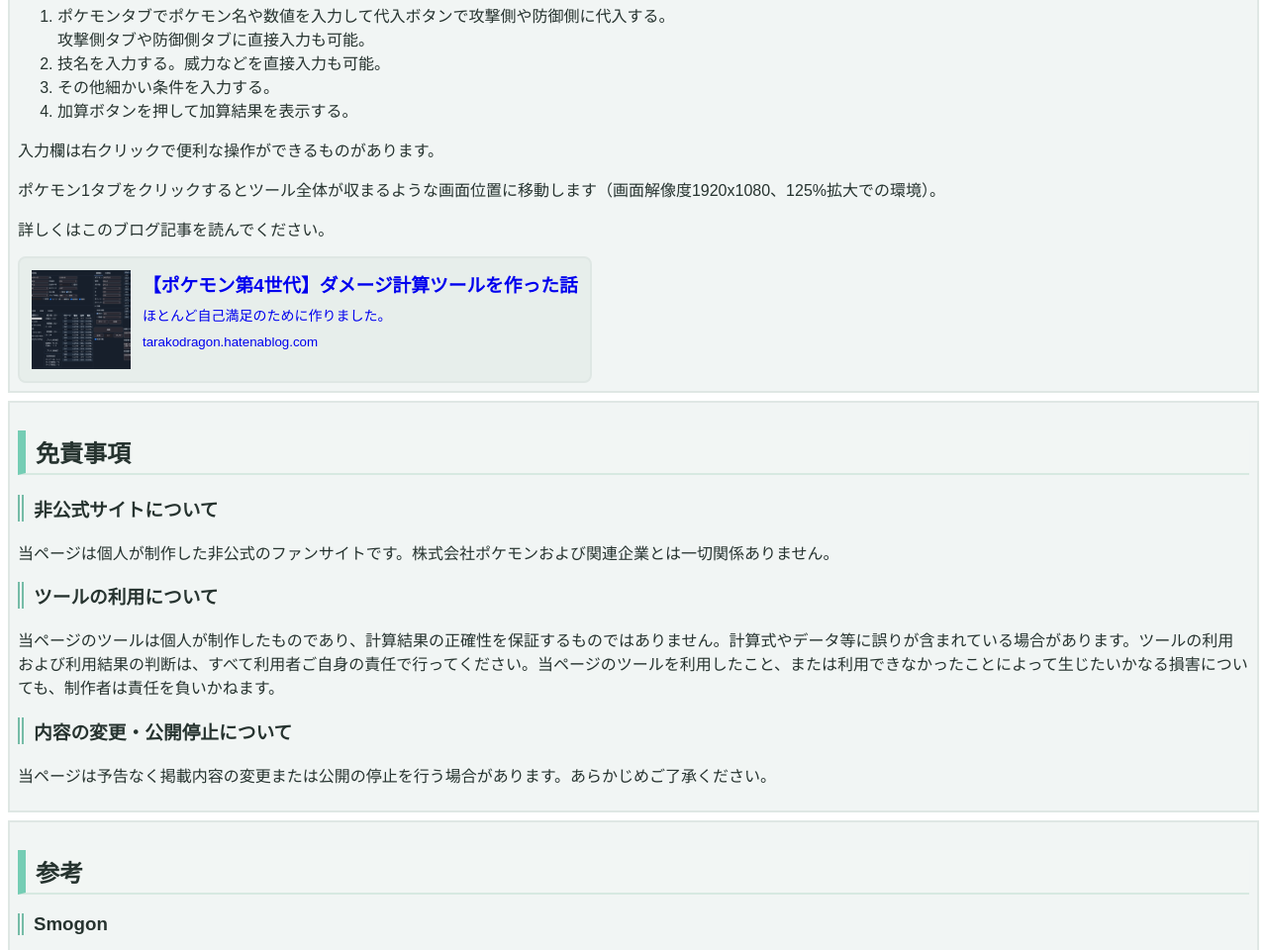
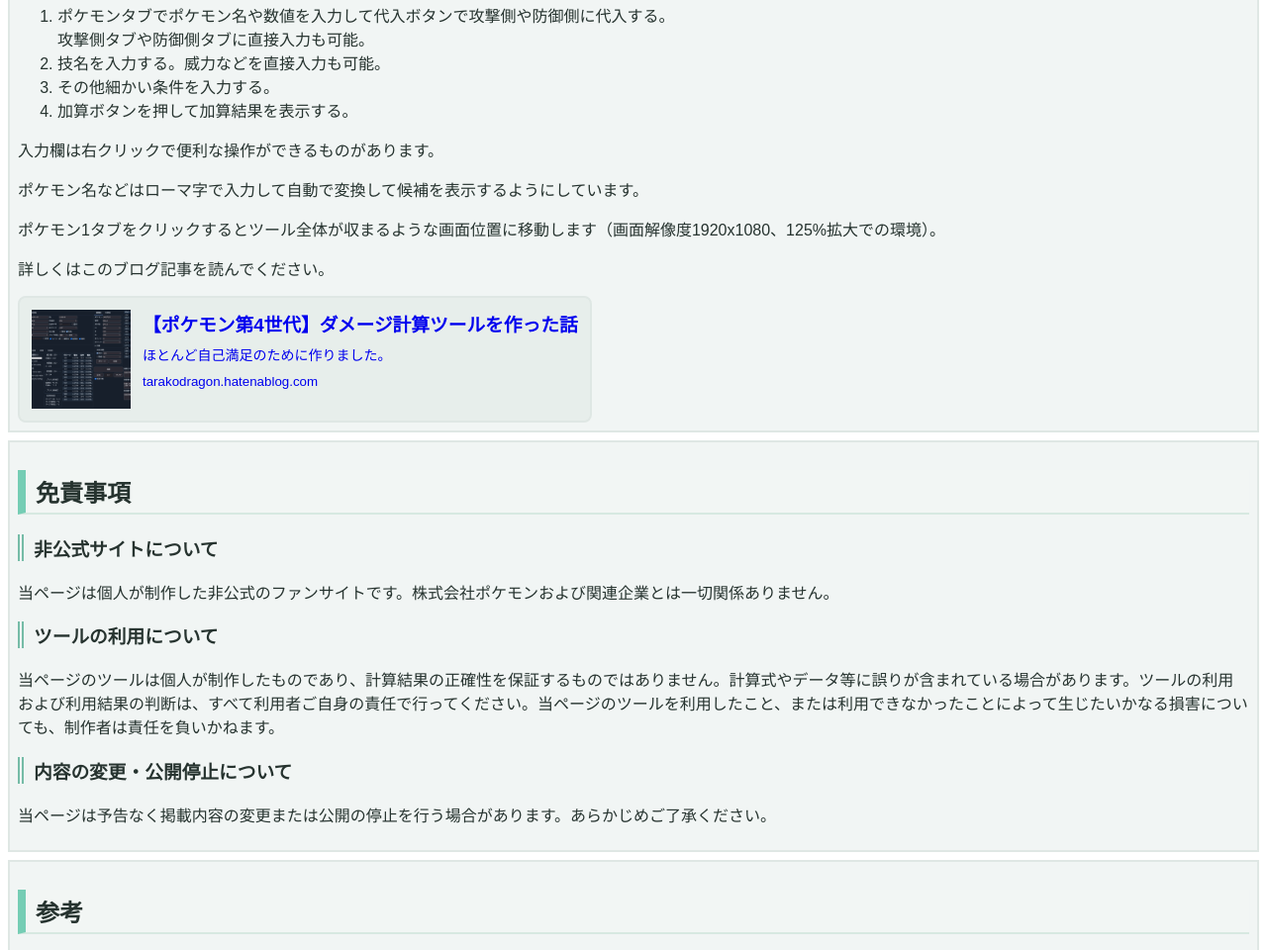
Before and after one commit to tarakodragon/pokemon-gen4-damage-calculator, a plain HTML site: page index.html in a window 1280 px wide. Shown: the part 1015-1975 px from the top of the page at 99% size. Drawn offline with Linux system fonts and the light colour scheme.

Commit message:
Update index.html

```diff
--- a/index.html
+++ b/index.html
@@ -994,6 +994,7 @@
       <li>加算ボタンを押して加算結果を表示する。</li>
     </ol>
     <p>入力欄は右クリックで便利な操作ができるものがあります。</p>
+    <p>ポケモン名などはローマ字で入力して自動で変換して候補を表示するようにしています。</p>
     <p>ポケモン1タブをクリックするとツール全体が収まるような画面位置に移動します（画面解像度1920x1080、125%拡大での環境）。</p>
     <p>詳しくはこのブログ記事を読んでください。</p>
     <a href="https://tarakodragon.hatenablog.com/entry/2026/11/28/190000" class="ogp-card" target="_blank" rel="noopener noreferrer">
```
